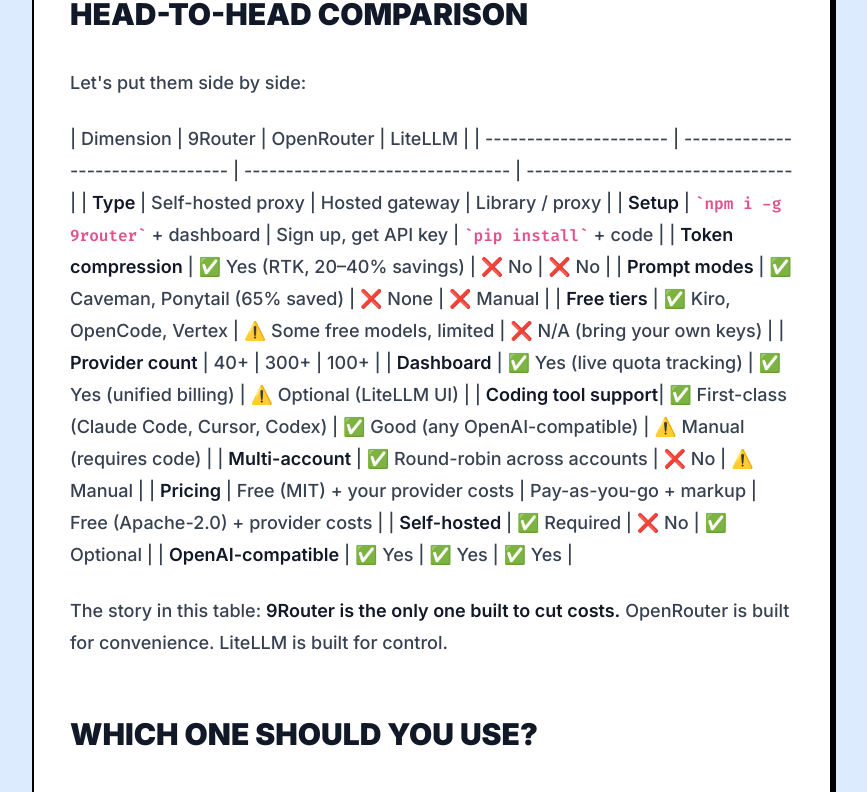
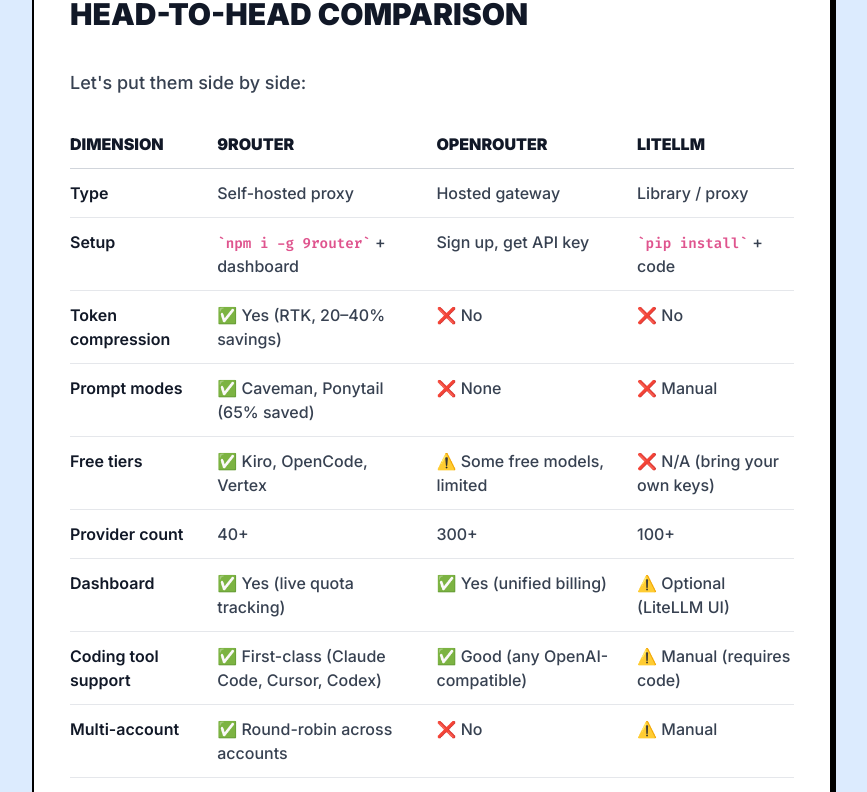
Before and after one commit to agusnarestha/nar-portfolio, a Next.js app: page /blog/9router-vs-openrouter-litellm in a window 1280 px wide. Shown: the part 6459-7251 px from the top of the page, without its empty margins (64-931 px from the left). Built offline with nearby package versions, Linux system fonts and the light colour scheme.

Commit message:
feat: add remark-gfm support for enhanced Markdown rendering

```diff
--- a/next.config.mjs
+++ b/next.config.mjs
@@ -8,7 +8,7 @@ const nextConfig = {
 const withMDX = createMDX({
   extension: /\.mdx?$/,
   options: {
-    remarkPlugins: [],
+    remarkPlugins: ['remark-gfm'],
     rehypePlugins: [],
   },
 });
--- a/package.json
+++ b/package.json
@@ -26,6 +26,7 @@
     "react": "^19",
     "react-dom": "^19",
     "react-syntax-highlighter": "^16.1.0",
+    "remark-gfm": "^4.0.1",
     "typeit-react": "^2.7.1"
   },
   "devDependencies": {
--- a/src/app/blog/[slug]/page.tsx
+++ b/src/app/blog/[slug]/page.tsx
@@ -8,6 +8,7 @@ import { MDXComponents } from "@/components/blog/MDXComponents";
 import { Metadata } from "next";
 import JsonLd from "@/components/blog/JsonLd";
 import ShareButtons from "@/components/blog/ShareButtons";
+import remarkGfm from "remark-gfm";
 
 interface BlogPostPageProps {
   params: Promise<{
@@ -136,7 +137,7 @@ export default async function BlogPostPage({ params }: BlogPostPageProps) {
               bg-white border-2 border-black
               shadow-[4px_4px_0_#000]
               p-5 sm:p-7 md:p-9">
-              <MDXRemote source={post.content} components={MDXComponents} />
+              <MDXRemote source={post.content} components={MDXComponents} options={{ mdxOptions: { remarkPlugins: [remarkGfm] } }} />
             </article>
 
             {/* Desktop Table of Contents */}
--- a/tsconfig.json
+++ b/tsconfig.json
@@ -15,7 +15,7 @@
     "moduleResolution": "bundler",
     "resolveJsonModule": true,
     "isolatedModules": true,
-    "jsx": "preserve",
+    "jsx": "react-jsx",
     "incremental": true,
     "plugins": [
       {
```
Also changed, not shown: 1 other file (tests, documents, lock files or other folders).
